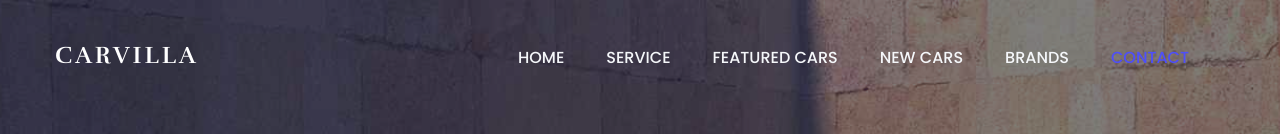
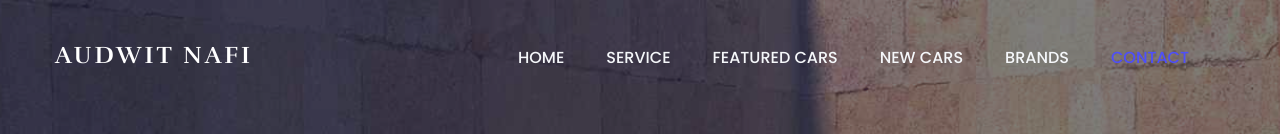
Before and after one commit to audwit-anam/carvilla, a plain HTML site: page sourcecode/index.html in a window 1280 px wide. Shown: the top 134 px of the page. Drawn offline with nearby package versions, Linux system fonts and the light colour scheme.

Commit message:
changed title'

```diff
--- a/sourcecode/index.html
+++ b/sourcecode/index.html
@@ -78,7 +78,7 @@
 				                <button type="button" class="navbar-toggle" data-toggle="collapse" data-target="#navbar-menu">
 				                    <i class="fa fa-bars"></i>
 				                </button>
-				                <a class="navbar-brand" href="index.html">Carvilla<span></span></a>
+				                <a class="navbar-brand" href="index.html">Audwit Nafi<span></span></a>
 
 				            </div><!--/.navbar-header-->
 				            <!-- End Header Navigation -->
```
